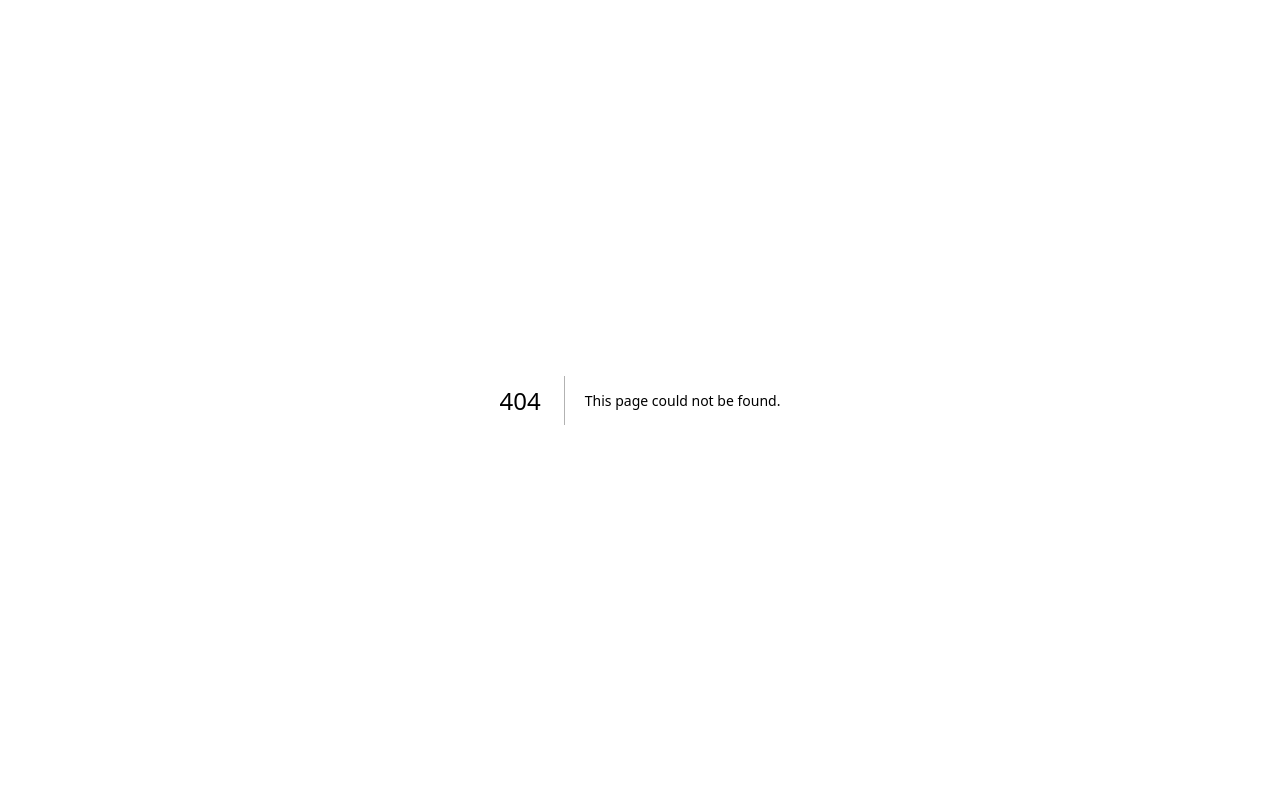
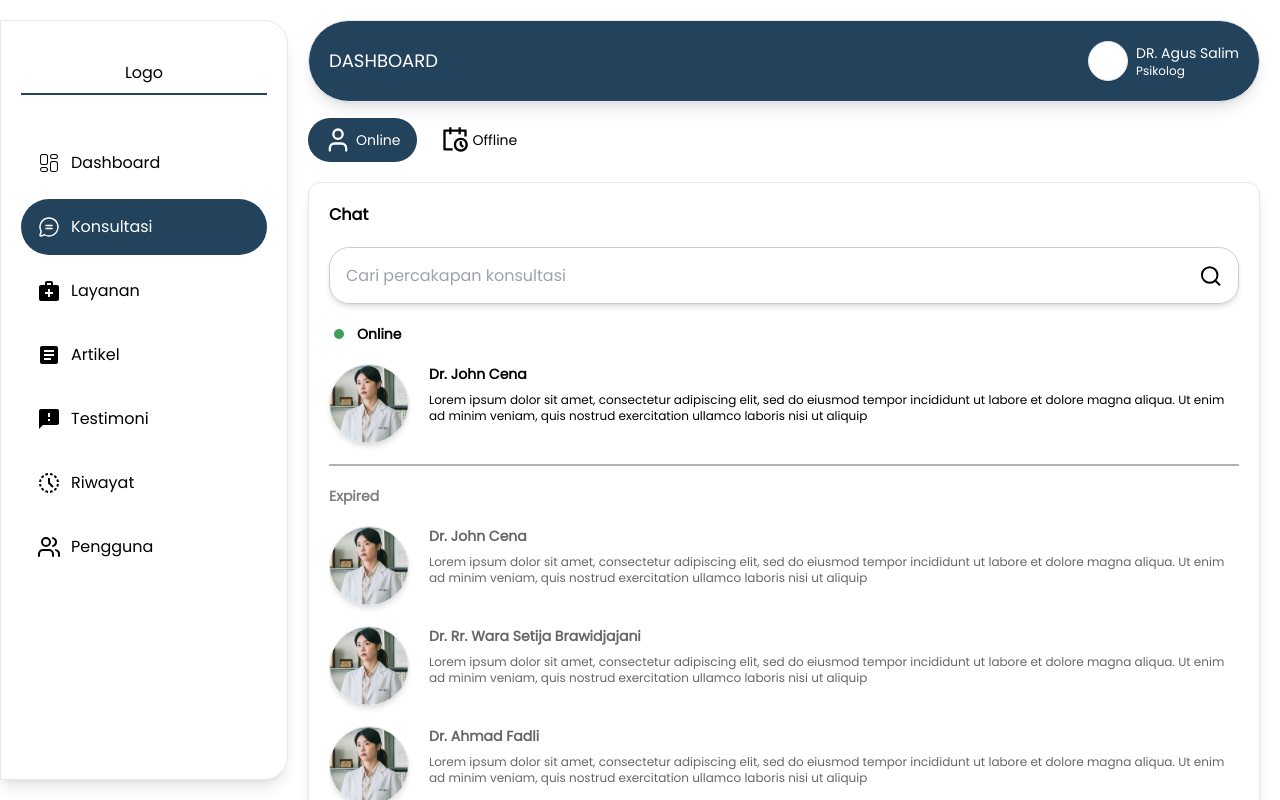
Before and after one commit to kopsus/putra-tunggal, a Next.js app: page /konsultasi in a window 1280 px wide. Before the commit this address had no page. Shown: the top 800 px of the page. Built offline with nearby package versions, Linux system fonts and the light colour scheme.

Commit message:
create konsultasi online tab

```diff
--- /dev/null
+++ b/src/app/(dashboard)/konsultasi/page.tsx
@@ -0,0 +1,12 @@
+import Konsultasi from "@/components/(dashboard)/konsultasi";
+import React from "react";
+
+const page = () => {
+  return (
+    <>
+      <Konsultasi />
+    </>
+  );
+};
+
+export default page;
--- /dev/null
+++ b/src/components/(dashboard)/konsultasi/Chat.tsx
@@ -0,0 +1,90 @@
+import { ArrowLeft } from "lucide-react";
+import Image from "next/image";
+import React from "react";
+import { GoDotFill } from "react-icons/go";
+import { IoMdSend } from "react-icons/io";
+import person from "@/assets/psikolog.jpg";
+
+interface IChat {
+  isOpenChat: boolean;
+  setIsOpenChat: React.Dispatch<boolean>;
+}
+
+export const Chat = ({ isOpenChat, setIsOpenChat }: IChat) => {
+  return (
+    <div
+      className={`relative w-full h-[70vh] ${
+        isOpenChat ? "flex" : "hidden"
+      } flex-col gap-5`}
+    >
+      <div className="flex items-center gap-x-4 border-b-2 border-black/20 w-full pb-5">
+        <div className="flex items-center gap-2">
+          <ArrowLeft
+            className="lg:hidden"
+            onClick={() => setIsOpenChat(false)}
+          />
+          <div className="w-14 h-14 lg:min-w-20 lg:w-20 lg:h-20 rounded-full overflow-hidden border shadow">
+            <Image src={person} alt="" width={0} height={0} sizes="100vw" />
+          </div>
+        </div>
+        <div className="">
+          <p className="font-semibold">Dr. John Cena</p>
+          <div className="flex items-center">
+            <GoDotFill className="w-5 h-5 text-[#3EA057]" />
+            <p className="text-black text-xs">Online</p>
+          </div>
+        </div>
+      </div>
+      <div className="flex flex-col gap-5 overflow-hidden overflow-y-scroll h-full pb-10">
+        <div className="min-w-[30%] max-w-[85%] border border-black/20 p-2 rounded-[20px] text-xs">
+          Lorem ipsum dolor sit amet, consectetur adipiscing elit, sed do
+          eiusmod tempor incididunt ut labore et dolore magna aliqua. Ut enim ad
+          minim veniam, quis nostrud exercitation ullamco laboris nisi ut
+          aliquip
+        </div>
+        <div className="flex justify-end">
+          <p className="min-w-[30%] max-w-[85%] border border-black/20 p-2 rounded-[20px] text-xs">
+            Lorem ipsum dolor sit amet, consectetur adipiscing elit, sed do
+            eiusmod tempor incididunt ut labore et dolore magna aliqua. Ut enim
+            ad minim veniam, quis nostrud exercitation ullamco laboris nisi ut
+            aliquip
+          </p>
+        </div>
+        <div className="min-w-[30%] max-w-[85%] border border-black/20 p-2 rounded-[20px] text-xs">
+          Lorem ipsum dolor sit amet, consectetur adipiscing elit, sed do
+          eiusmod tempor incididunt ut labore et dolore magna aliqua. Ut enim ad
+          minim veniam, quis nostrud exercitation ullamco laboris nisi ut
+          aliquip
+        </div>
+        <div className="flex justify-end">
+          <p className="min-w-[30%] max-w-[85%] border border-black/20 p-2 rounded-[20px] text-xs">
+            Lorem ipsum dolor sit amet, consectetur adipiscing elit, sed do
+            eiusmod tempor incididunt ut labore et dolore magna aliqua. Ut enim
+            ad minim veniam, quis nostrud exercitation ullamco laboris nisi ut
+            aliquip
+          </p>
+        </div>
+        <div className="flex justify-end">
+          <p className="min-w-[30%] max-w-[85%] border border-black/20 p-2 rounded-[20px] text-xs">
+            Lorem ipsum dolor sit amet, consectetur adipiscing elit, sed do
+            eiusmod tempor incididunt ut labore et dolore magna aliqua. Ut enim
+            ad minim veniam, quis nostrud exercitation ullamco laboris nisi ut
+            aliquip
+          </p>
+        </div>
+      </div>
+      <div className="absolute w-full bottom-0 border bg-white flex items-center justify-between py-2 px-5">
+        <input
+          type="text"
+          placeholder="Type something..."
+          className="w-full h-full outline-none text-xs"
+        />
+        <div className="flex items-center gap-x-2 text-black h-5">
+          <div className="w-5 h-5 rounded-full flex justify-center items-center">
+            <IoMdSend className="h-full w-full" />
+          </div>
+        </div>
+      </div>
+    </div>
+  );
+};
--- /dev/null
+++ b/src/components/(dashboard)/konsultasi/HistoryChat.tsx
@@ -0,0 +1,71 @@
+"use client";
+
+import { InputSearch } from "@/components/Input";
+import { dataHistoryChat } from "@/lib/data";
+import Image from "next/image";
+import React from "react";
+import { GoDotFill } from "react-icons/go";
+
+interface IHistoryChat {
+  isOpenChat: boolean;
+  setIsOpenChat: React.Dispatch<boolean>;
+}
+
+export const HistoryChat = ({ isOpenChat, setIsOpenChat }: IHistoryChat) => {
+  return (
+    <div
+      onClick={() => setIsOpenChat(true)}
+      className={`${
+        isOpenChat ? "hidden" : "flex"
+      } cursor-pointer relative w-full h-screen flex-col gap-5`}
+    >
+      <div className="flex flex-col gap-y-5 bg-white">
+        <p className="titleContent">Chat</p>
+        <InputSearch placeholder="Cari percakapan konsultasi" />
+      </div>
+
+      {/* online */}
+      <div className="flex flex-col gap-5 border-b-2 border-black/30 pb-5">
+        <div className="flex items-center gap-2">
+          <GoDotFill className="w-5 h-5 text-[#3EA057]" />
+          <p className="text-black font-semibold">Online</p>
+        </div>
+        {dataHistoryChat.slice(0, 1).map((item, index) => (
+          <div key={index} className="flex items-start gap-2 md:gap-5">
+            <div className="bg-white border min-w-16 w-16 h-16 md:min-w-20 md:w-20 md:h-20 overflow-hidden shadow-md rounded-full">
+              <Image src={item.img} alt="" width={0} height={0} sizes="100vw" />
+            </div>
+            <div className="flex flex-col gap-1 md:gap-2">
+              <p className="font-semibold">{item.name}</p>
+              <p className="line-clamp-2 md:line-clamp-3 text-xs">
+                {item.chat}
+              </p>
+            </div>
+          </div>
+        ))}
+      </div>
+      {/* end online */}
+
+      {/* expired */}
+      <div className="flex flex-col gap-5 overflow-hidden overflow-y-scroll h-full">
+        <p className="text-black/50 bg-white font-semibold sticky top-0">
+          Expired
+        </p>
+        {dataHistoryChat.slice(0, 5).map((item, index) => (
+          <div key={index} className="flex items-start gap-2 md:gap-5">
+            <div className="bg-white border min-w-16 w-16 h-16 md:min-w-20 md:w-20 md:h-20 overflow-hidden shadow-md rounded-full">
+              <Image src={item.img} alt="" width={0} height={0} sizes="100vw" />
+            </div>
+            <div className="flex flex-col  gap-1 md:gap-2 text-black/60">
+              <p className="font-semibold">{item.name}</p>
+              <p className="line-clamp-2 md:line-clamp-3 text-xs">
+                {item.chat}
+              </p>
+            </div>
+          </div>
+        ))}
+      </div>
+      {/* end expired */}
+    </div>
+  );
+};
--- /dev/null
+++ b/src/components/(dashboard)/konsultasi/index.tsx
@@ -0,0 +1,61 @@
+"use client";
+
+import { ArrowLeft, User } from "lucide-react";
+import React from "react";
+import { HistoryChat } from "./HistoryChat";
+import Card from "../_global/Card";
+import { RiCalendarScheduleLine } from "react-icons/ri";
+import { Chat } from "./Chat";
+import { Button } from "@/components/ui/button";
+
+const Konsultasi = () => {
+  const [isOpenChat, setIsOpenChat] = React.useState(false);
+  const [tabActive, setTabActive] = React.useState("Online");
+
+  return (
+    <>
+      {isOpenChat ? (
+        <Button
+          onClick={() => setIsOpenChat(false)}
+          className="bg-red hover:bg-red/80 mb-5"
+        >
+          <ArrowLeft /> Kembali
+        </Button>
+      ) : (
+        <div className="flex items-center gap-2 mb-5">
+          <button
+            onClick={() => setTabActive("Online")}
+            className={`${
+              tabActive === "Online" ? "bg-primary text-white" : ""
+            } flex items-center gap-1 rounded-full overflow-hidden py-2 px-4 text-sm`}
+          >
+            <User size={28} />
+            Online
+          </button>
+          <button
+            onClick={() => setTabActive("Offline")}
+            className={`${
+              tabActive === "Offline" ? "bg-primary text-white" : ""
+            } flex items-center gap-1 rounded-full overflow-hidden py-2 px-4 text-sm`}
+          >
+            <RiCalendarScheduleLine size={28} />
+            Offline
+          </button>
+        </div>
+      )}
+      <Card className="rounded-xl overflow-hidden p-5">
+        {tabActive === "Online" ? (
+          <>
+            <HistoryChat
+              isOpenChat={isOpenChat}
+              setIsOpenChat={setIsOpenChat}
+            />
+            <Chat isOpenChat={isOpenChat} setIsOpenChat={setIsOpenChat} />
+          </>
+        ) : null}
+      </Card>
+    </>
+  );
+};
+
+export default Konsultasi;
```
